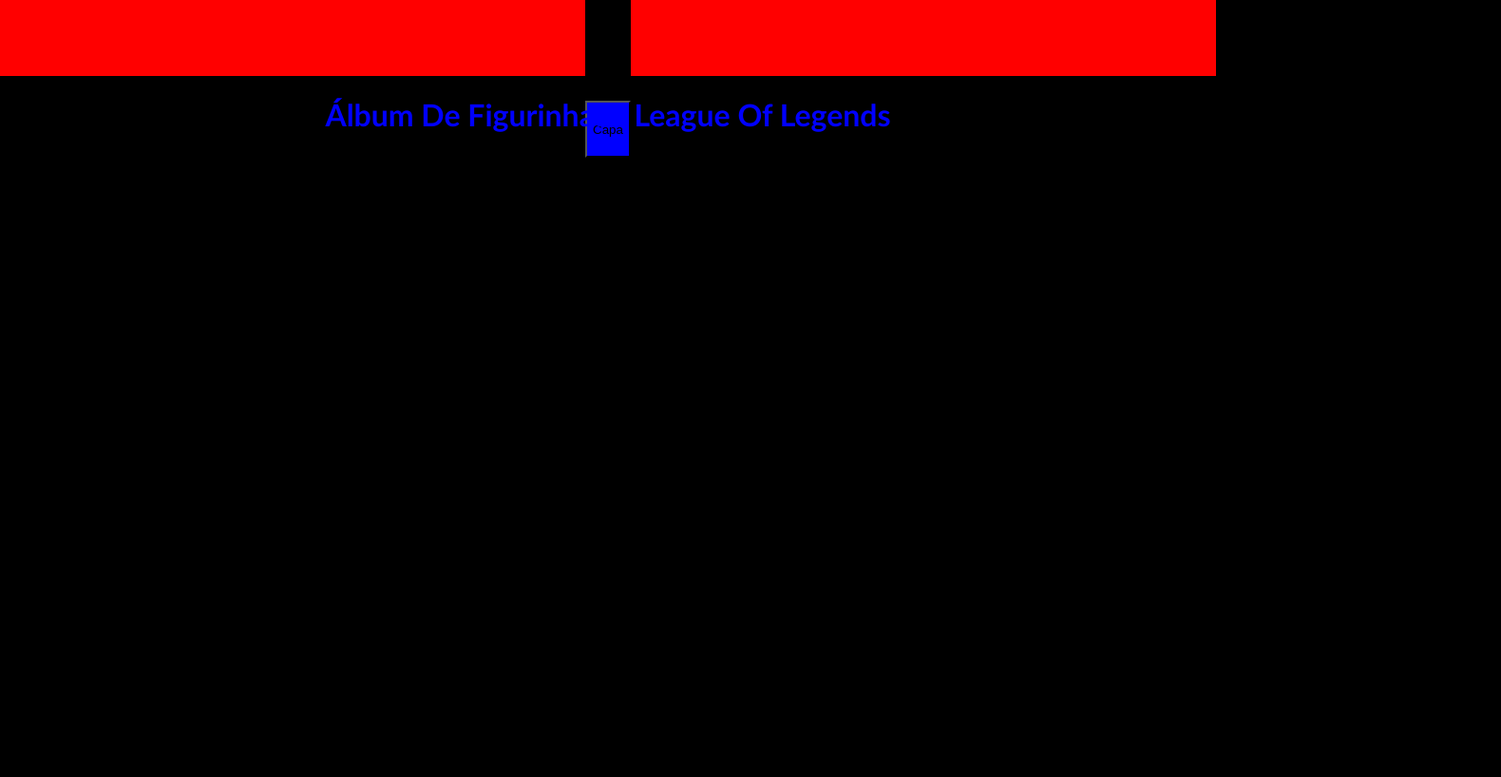
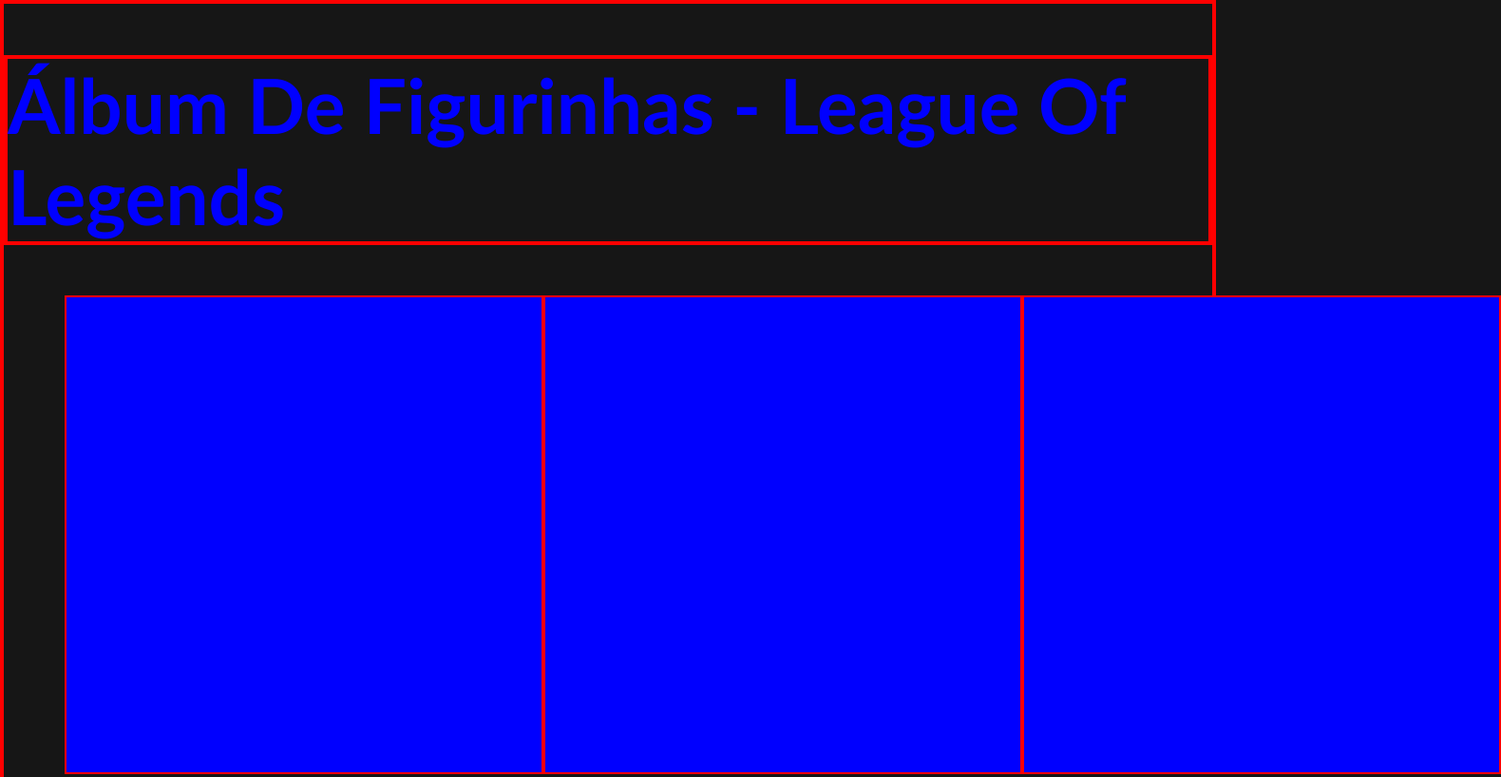
Before and after one commit to NightWholfBR/AlbumDeFigurinhas, a plain HTML site: page index.html in a window 1280 px wide. Shown: the top 818 px of the page at 95% size, 1580 px wide, since content can reach past the window. Drawn offline with Linux system fonts and the light colour scheme.

Commit message:
Add files via upload

```diff
--- a/css/style.css
+++ b/css/style.css
@@ -3,7 +3,7 @@
     --primary-color: rgb(255 0 0);
     --secondary-color: rgb(0 255 0);
     --tertiary-color: rgb(0 0 255);
-    --back-color: hsl(0 0% 0%);
+    --back-color: rgb(22, 22, 22);
 }
 /* Resetar as configurações do navegador */
 *{
@@ -13,6 +13,7 @@
     margin: 0;
     padding: 0;
     outline: 0;
+    border: 4px solid red;
 }
 main{
     display: flex;
@@ -28,28 +29,17 @@
     align-items: center;
     width: 500px;
     height: 500px;
-    border: 1px solid;
+    border: 2px solid red;
     margin-bottom: 20px;
+    background-color: blue;
 }
 .titulo{
     display: flex;
     font-family:'Gill Sans', 'Gill Sans MT', Calibri, 'Trebuchet MS', sans-serif;
-    font-size:xx-large;
+    font-size: 80px;
     justify-content: center;
     align-items: center;
     color: blue;
+    border: 4px solid red;
+    justify-content: space-around;
 }
-header{
-    display: flex;
-    justify-content: center;
-    align-items: center;
-    background-color: red;
-    height: 80px;
-    width: auto;
-    font-size: 300px;
-}
-button{
-    background-color: blue;
-    width: auto;
-    height: 60px;
-}
--- a/index.html
+++ b/index.html
@@ -8,11 +8,32 @@
     <link rel="stylesheet" href="./css/style.css">
 </head>
 <header>
-    <a href="pages/capa.html"><button>Capa</button></a>
+    <h1 class="titulo">Álbum De Figurinhas - League Of Legends</h1>
 </header>
 <body>
-    <h1 class="titulo">Álbum De Figurinhas - League Of Legends</h1>
     <main>
+        <section>
+            <section class="box">
+
+            </section>
+            <section class="box">
+
+            </section>
+            <section class="box">
+
+            </section>
+        </section>
+        <section>
+            <section class="box">
+
+            </section>
+            <section class="box">
+
+            </section>
+            <section class="box">
+
+            </section>
+        </section>
         <section>
             <section class="box">
 
```
